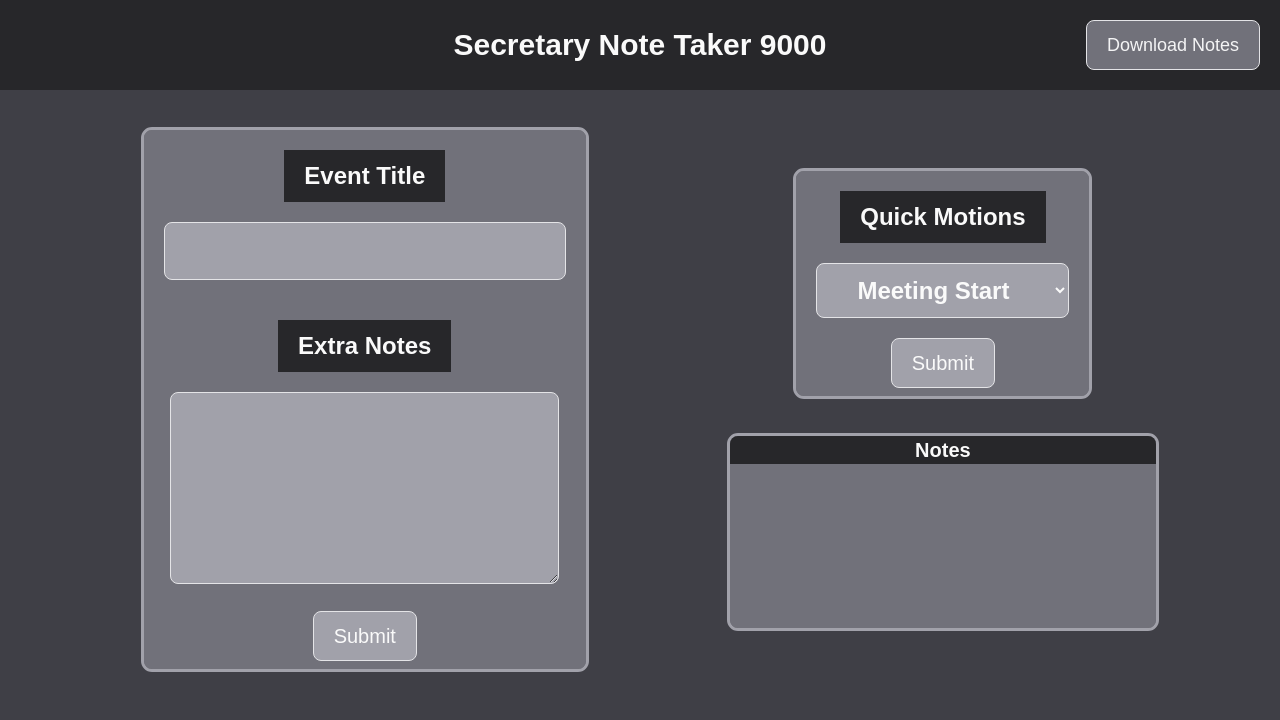
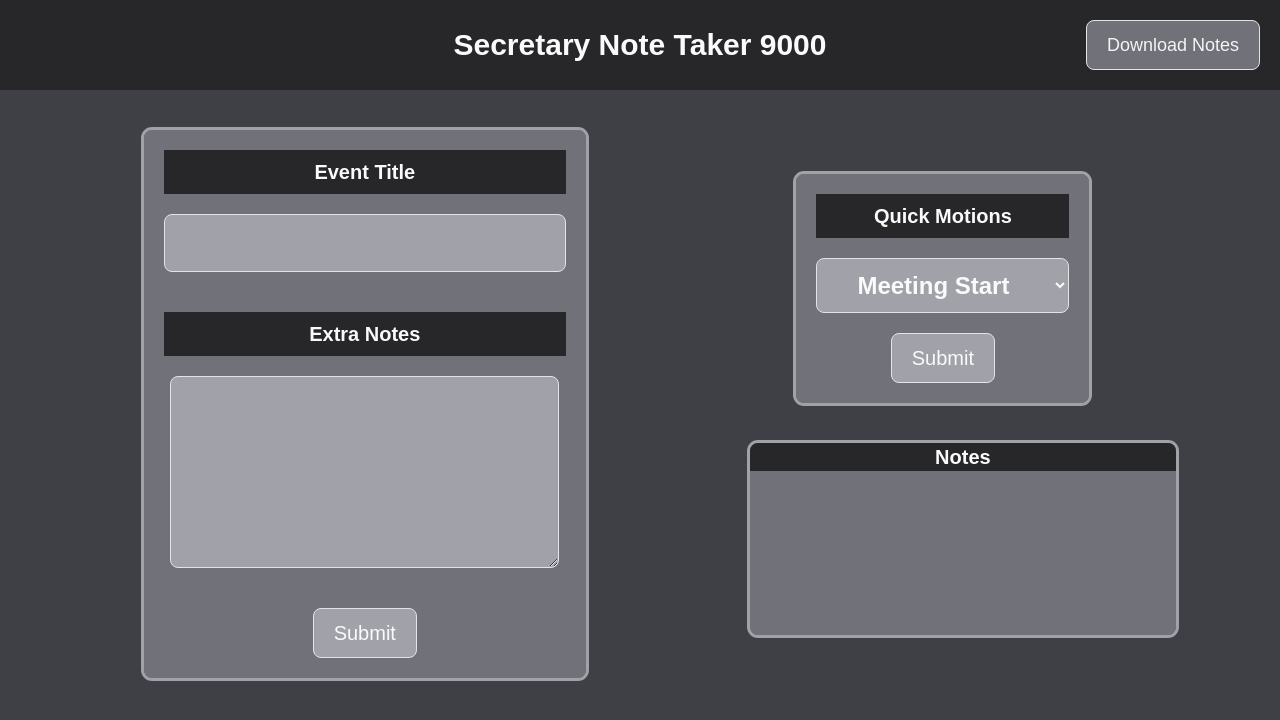
Before and after one commit to Lrid04/NotesTaker, a Next.js app: page / in a window 1280 px wide. Shown: the top 720 px of the page. Built offline with nearby package versions, Linux system fonts and the light colour scheme; a web font is replaced by a local one.

Commit message:
finished tailwinds for smaller screens

```diff
--- a/src/app/globals.css
+++ b/src/app/globals.css
@@ -26,10 +26,6 @@ body {
   }
 }
 
-label {
-  font-size: x-large;
-}
-
 pre {
   white-space: pre-wrap;
   word-wrap: break-word;
--- a/src/app/page.tsx
+++ b/src/app/page.tsx
@@ -42,13 +42,16 @@ export default function Home() {
   }
 
   return (
-    <div className="w-screen">
+    <div className="w-screen over overscroll-none">
       <HeadBar downloadFunction = {Download} />
-      <div className="flex flex-col lg:flex-row justify-evenly items-center my-5">
+      <div className="flex flex-col-reverse lg:flex-row justify-evenly items-center lg:my-5 my-3">
         <MainEntry noteFunction = {updateNotesString} oldData = {notes} />
-        <div className="flex flex-col items-center w-1/3">
+        <div className="flex flex-col-reverse lg:flex-col items-center lg:w-1/3 w-full">
           <QuickEntry  noteFunction = {updateNotesString} oldData = {notes} />
-          <PreviewPanel content = {content}/>
+          <div className="w-full">
+            <PreviewPanel content = {content}/>
+          </div>
+
         </div>
       </div>
     </div>
--- a/src/app/ui/header.tsx
+++ b/src/app/ui/header.tsx
@@ -2,7 +2,7 @@
 export default function HeadBar(prop: {downloadFunction: VoidFunction}){
 
     return (
-        <div className="flex lg:justify-between lg:flex-row bg-zinc-800 lg:text-3xl text-2xl flex-col justify-center w-full">
+        <div className="flex lg:justify-between lg:flex-row bg-zinc-800 lg:text-3xl text-2xl flex-col justify-center">
             <p className="basis-1/3"></p>
             <h1 className="place-self-center lg:basis-1/3 text-center ">Secretary Note Taker 9000</h1>
             <div className="lg:basis-1/3 flex lg:justify-end justify-center">
--- a/src/app/ui/mainEntry.tsx
+++ b/src/app/ui/mainEntry.tsx
@@ -20,28 +20,20 @@ export default function MainEntry(props: {oldData: string, noteFunction: Callabl
 
 
     return (
-        <form onSubmit={handleSubmit} className='flex flex-col m-5 bg-zinc-500 w-fit h-fit rounded-lg outline outline-zinc-400'>
-            <div className='flex flex-col items-center m-5'>
-                <div className='bg-zinc-800 px-5 py-2 mb-5'>
-                    <label htmlFor="titleEntry" className='text-center'>Event Title</label>
-                </div>
-                <div className=''>
-                    <input type="text" name='titleEntry' className='px-9 py-3 text-2xl font-bold rounded-lg border
-                    focus:outline focus:outline-2 focus:outline-offset-2 bg-zinc-400
-                    focus:outline-zinc-200 border-zinc-200' />
-                </div>
+        <form onSubmit={handleSubmit} className='flex flex-col m-3 lg:m-5 bg-zinc-500 w-fit h-fit rounded-lg outline outline-zinc-400'>
+            <div className='flex flex-col items-center m-3 lg:m-5'>
+                <label htmlFor="titleEntry" className='bg-zinc-800 px-5 py-2 lg:mb-5 mb-2 lg:text-xl text-lg text-center w-full'>Event Title</label>
+                <input type="text" name='titleEntry' className='px-7 py-2 lg:px-9 lg:py-3 text-lg lg:text-2xl font-bold rounded-lg border
+                focus:outline focus:outline-2 focus:outline-offset-2 bg-zinc-400
+                focus:outline-zinc-200 border-zinc-200' />
             </div>
-            <div className='flex flex-col items-center m-5'>
-                <div className='bg-zinc-800 px-5 py-2 mb-5'>
-                   <label htmlFor="notesEntry">Extra Notes</label>
-                </div>
-                <div className=''>
-                    <textarea name="notesEntry" id="notesEntry" className='px-9 py-3 text-2xl font-bold rounded-lg border
-                    focus:outline focus:outline-2 focus:outline-offset-2  bg-zinc-400
-                    focus:outline-zinc-200 border-zinc-200 min-h-48 max-h-48'></textarea>
-                </div>
+            <div className='flex flex-col items-center m-3 mt-1 lg:m-5'>
+                <label htmlFor="notesEntry" className="bg-zinc-800 px-3 lg:px-5 py-2 mb-3 lg:mb-5 lg:text-xl text-lg w-full text-center">Extra Notes</label>
+                <textarea name="notesEntry" id="notesEntry" className='lg:px-9 lg:py-3 px-7 py-2 lg:text-2xl text-lg font-bold rounded-lg border
+                focus:outline focus:outline-2 focus:outline-offset-2 bg-zinc-400
+                focus:outline-zinc-200 border-zinc-200 min-h-48 max-h-48'></textarea>
             </div>
-            <input type="submit" value={"Submit"} className='py-2.5 px-5 mb-2 text-xl font-medium text-zinc-50
+            <input type="submit" value={"Submit"} className='lg:py-2.5 lg:px-5 lg:m-5 lg:text-xl py-2 px-3 m-3 mt-0 text-lg font-medium text-zinc-50
                 bg-zinc-400 rounded-lg border border-zinc-200 hover:bg-zinc-500 focus:z-10 focus:outline focus:outline-zinc-400 place-self-center'/>
         </form>
     )
--- a/src/app/ui/previewPanel.tsx
+++ b/src/app/ui/previewPanel.tsx
@@ -1,8 +1,8 @@
 
 export default function PreviewPanel(props: {content: Array<JSX.Element>}){
     return (
-        <div className='m-5 rounded-lg outline outline-zinc-400 bg-zinc-500 h-48 overflow-auto w-full'>
-            <h1 className="bg-zinc-800 text-center sticky top-0 text-xl">Notes</h1>
+        <div className='lg:m-5 m-3 rounded-lg outline outline-zinc-400 bg-zinc-500 h-48 overflow-auto lg:w-full overscroll-none'>
+            <h1 className="bg-zinc-800 text-center sticky top-0 lg:text-xl text-lg">Notes</h1>
             <div className="px-3 py-3">
                 {props.content}
             </div>
--- a/src/app/ui/quickEntry.tsx
+++ b/src/app/ui/quickEntry.tsx
@@ -12,10 +12,10 @@ export default function QuickEntry(props: {oldData: string, noteFunction: Callab
     }
 
     return (
-        <form onSubmit={handleSubmit} className='flex flex-col mx-24 my-5 bg-zinc-500 w-fit h-fit  rounded-lg outline outline-zinc-400'>
-            <div className='flex flex-col items-center m-5'>
-                <label htmlFor="quickEnter" className='bg-zinc-800 px-5 py-2 mb-5 text-center'>Quick Motions</label>
-                <select name="quickEnter" id="quickEnter" className='px-9 py-3 text-2xl font-bold rounded-lg border
+        <form onSubmit={handleSubmit} className='flex flex-col mx-24 lg:my-5 my-2 bg-zinc-500 w-fit h-fit rounded-lg outline outline-zinc-400 items-center'>
+            <div className='flex flex-col m-5'>
+                <label htmlFor="quickEnter" className='bg-zinc-800 px-5 py-2 lg:mb-5 mb-2 lg:text-xl text-lg text-center'>Quick Motions</label>
+                <select name="quickEnter" id="quickEnter" className='px-9 py-3 lg:text-2xl text-lg font-bold rounded-lg border
                         focus:outline focus:outline-2 focus:outline-offset-2 bg-zinc-400
                         focus:outline-zinc-200 border-zinc-200'>
                     <option value="Meeting Start">Meeting Start</option>
@@ -24,9 +24,10 @@ export default function QuickEntry(props: {oldData: string, noteFunction: Callab
                     <option value="Speech Given">Speech Given</option>
                     <option value="Vote Taken">Vote Taken</option>
                 </select>
+                <input type="submit" value={"Submit"} className='lg:py-2.5 lg:px-5 lg:mt-5 lg:text-xl py-2 px-3 mt-3 text-lg font-medium text-zinc-50
+                bg-zinc-400 rounded-lg border border-zinc-200 hover:bg-zinc-500 focus:z-10 focus:outline focus:outline-zinc-400 place-self-center'/>
             </div>
-            <input type="submit" value={"Submit"} className='py-2.5 px-5 mb-2 text-xl font-medium text-zinc-50
-                bg-zinc-400 rounded-lg border border-zinc-200 hover:bg-zinc-500 focus:z-10 focus:outline focus:outline-zinc-400 place-self-center'/>
+
         </form>
     )
 }
```
